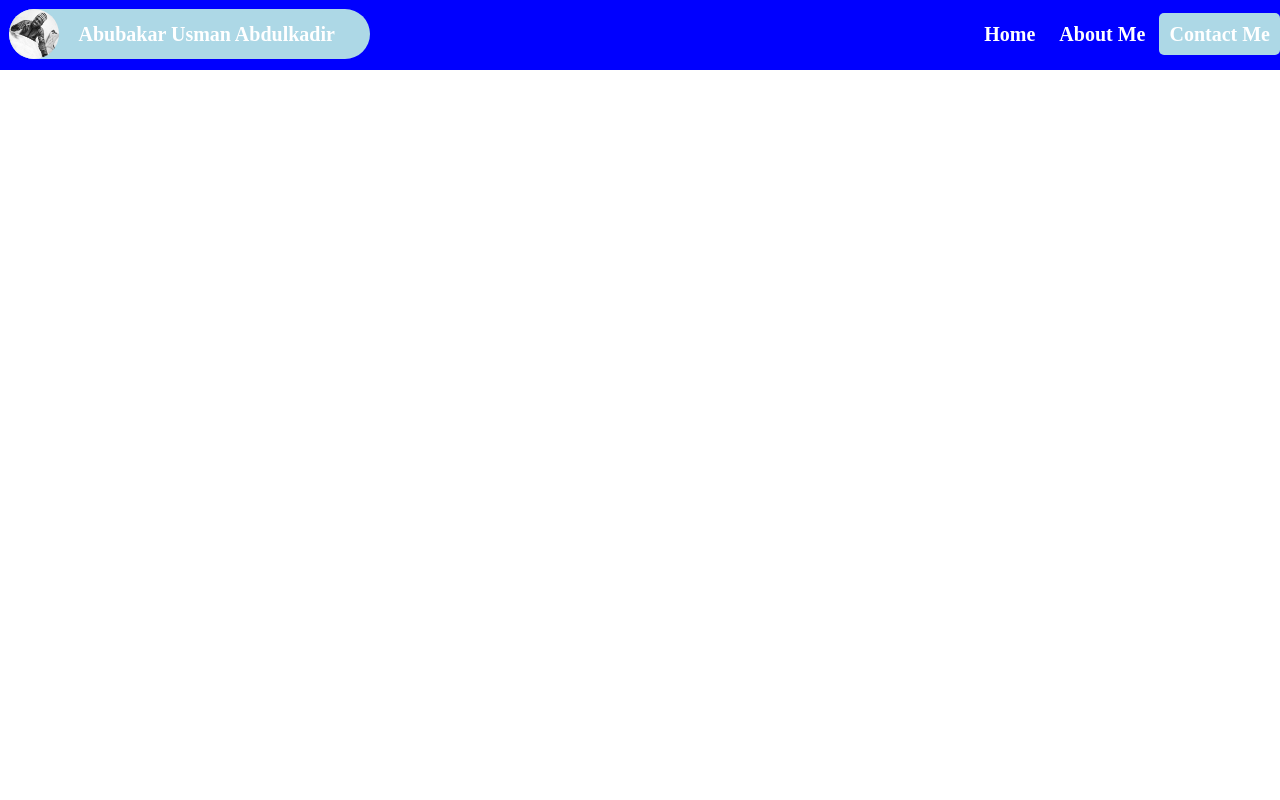
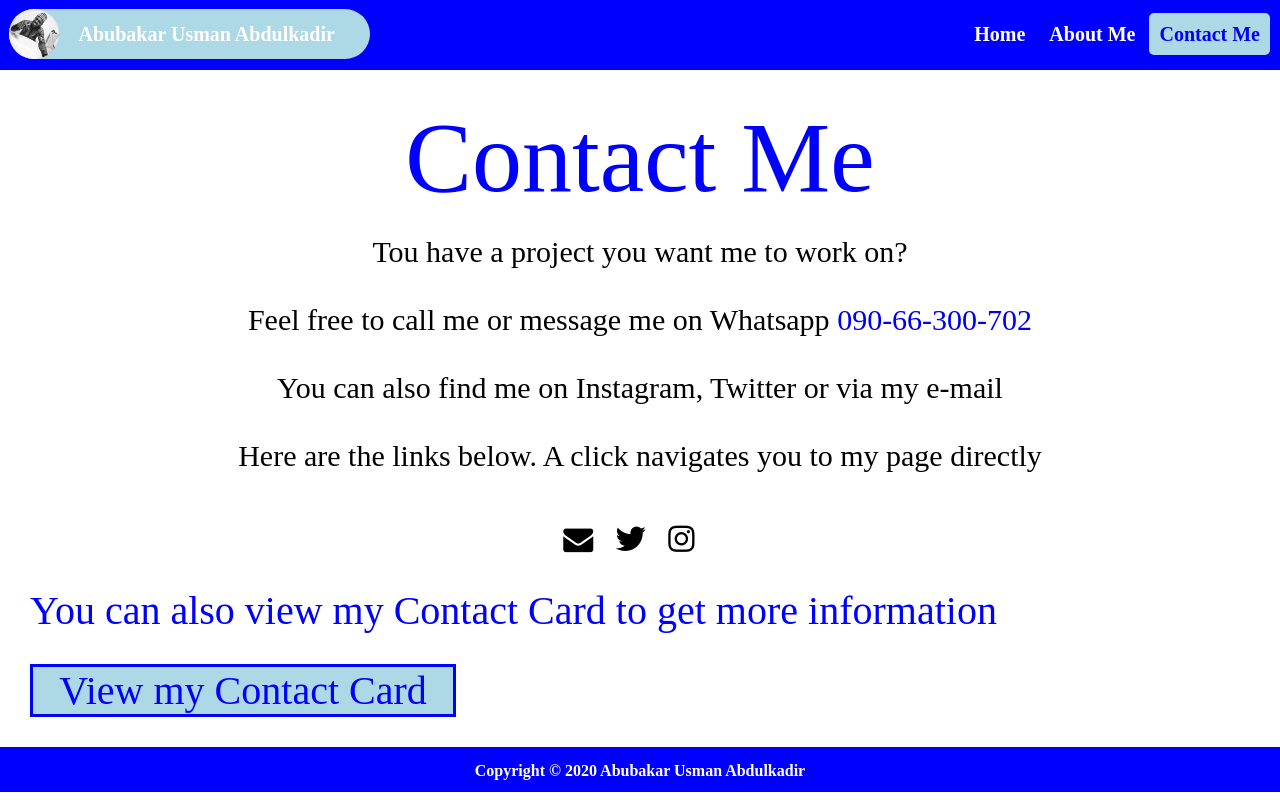
Before and after one commit to Abubakar-1/Personal-Site, a plain HTML site: page contact.html in a window 1280 px wide. Drawn offline with Linux system fonts and the light colour scheme; files that its build step writes are made by us from their sources; a web font is replaced by a local one.

Commit message:
contact update

```diff
--- a/contact.css
+++ /dev/null
@@ -1,5 +0,0 @@
-.contact-head{
-    font-family: cabin sketch;
-    font-size: 30px;
-
-}
--- a/contact.html
+++ b/contact.html
@@ -24,17 +24,39 @@
   <div class="right-menu">
       <a href="index.html">Home</a>
       <a href="about.html">About Me</a>
-      <a href="contact.html"  class="active">Contact Me</a>
+      <a href="contact.html" class="active" style="margin-right: 10px;">Contact Me</a>
   </div>
 </div>
   <div class="contact-head">
       Contact Me
   </div>
-
-<!-- <footer>
+	<div class="contact-body">
+    <div class="left-body">
+      Tou have a project you want me to work on?<br><br>
+      Feel free to call me or message me on Whatsapp <a href="tel:+2349066300702"
+       style="text-decoration: none;">090-66-300-702</a><br><br>
+       You can also find me on Instagram, Twitter or via my e-mail<br><br>
+       Here are the links below. A click navigates you to my page directly
+    </div>
+  <div class="social-media" style="padding-top: 30px; ">
+    <a href="mailto: auabdulkadir@yahoo.com" target="_blank" style="text-decoration: none; color: black;">
+<i class="fa fa-envelope envelope"></i></a>&nbsp;&nbsp;
+    <a href="https://twitter.com/Abubakar_020?ref_src=twsrc%5Etfw"
+    target="_blank" style="text-decoration: none; color: black;"><i class="fab fa-twitter twitter"></i>&nbsp;&nbsp;</a>
+    <a href="https://www.instagram.com/soks_guy/"
+    target="_blank" style="text-decoration: none; color: black;"><i class="fab fa-instagram instagram"></i>&nbsp;&nbsp;&nbsp;</a>
+</div>
+<div class="contact-card-title">
+  You can also view my Contact Card to get more information
+</div>
+<div class="contact-card">
+  <a href="media/card.png" target="_blank" style="text-decoration: none; color: blue;">
+    View my Contact Card</a>
+</div>
+<footer style="margin-bottom: 0px;">
    <div class="footer">
       Copyright &copy; 2020 Abubakar Usman Abdulkadir
    </div>
- </footer> -->
+ </footer>
 </body>
 </html>
--- /dev/null
+++ b/css/contact.css
@@ -0,0 +1,61 @@
+.contact-head{
+    font-family: cabin sketch;
+    font-size: 100px;
+    padding-top: 100px;
+    text-align: center;
+    color: blue;
+}
+.contact-body{
+    /* display: flex; */
+    /* justify-content: space-between; */
+}
+.left-body{
+    font-size: 30px;
+    text-align: center;
+    margin: 20px;
+
+}
+.vl {
+    /* text-align: center; */
+    transform: translate(-50%);
+    border: solid 1px;
+    height: 450px;
+    border-color: #ddd;
+    border-radius: 5px;
+    margin-right: 150px;
+
+  }
+  .contact-card{
+    font-family: cabin sketch;
+    font-size: 40px;
+    color: transparent;
+    margin: 30px;
+    border: solid;
+    border-color: blue;
+    width: 420px;
+    text-align: center;
+    background-color: lightblue;
+
+  }
+  .contact-card-title{
+    margin: 30px;
+    color: blue;
+    font-family: cabin sketch;
+    font-size: 40px;
+  }
+
+  /* text inside the vertical line */
+  .vl-innertext {
+    position: absolute;
+    top: 50%;
+    transform: translate(-50%, -50%);
+    background-color: #f1f1f1;
+    border: 1px solid #ccc;
+    border-radius: 50%;
+    padding: 8px 10px;
+  }
+  .right-body img{
+      height: 400px;
+      width: 310px;
+      margin-right: 100px;
+  }
--- a/css/styles.css
+++ b/css/styles.css
@@ -11,6 +11,7 @@ body{
 
 .pic-circle{
   text-align: center;
+  padding-top: 100px;
 }
 .pic-circle  img{
   border-radius: 100%;
@@ -35,7 +36,7 @@ body{
 }
 a.active{
 	background-color: lightblue;
-	color: white
+	color: blue;
 }
 .menu a:hover {
   background-color:lightblue;
```
Also changed, not shown: about.html (+2 -2 lines), index.html (+2 -2 lines).
